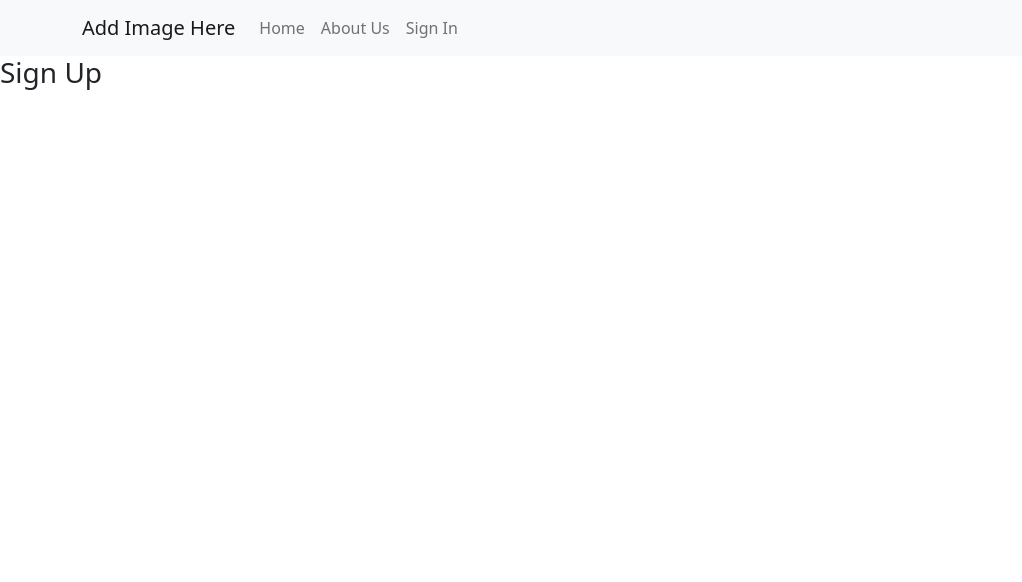
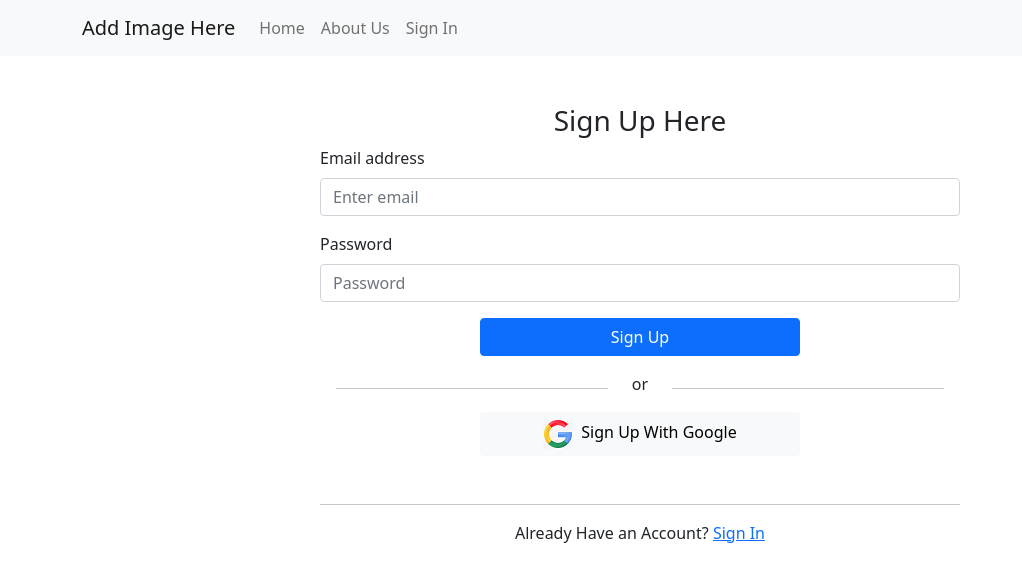
Before and after one commit to SJMormo/klement-tour-guide, a React (Create React App) app: page /signup in a window 1280 px wide. Shown: the top 582 px of the page, without its empty margins (0-1022 px from the left). Built offline with nearby package versions, Linux system fonts and the light colour scheme.

Commit message:
Google sign up added

```diff
--- a/package.json
+++ b/package.json
@@ -3,6 +3,9 @@
   "version": "0.1.0",
   "private": true,
   "dependencies": {
+    "@fortawesome/fontawesome-svg-core": "^6.1.1",
+    "@fortawesome/free-solid-svg-icons": "^6.1.1",
+    "@fortawesome/react-fontawesome": "^0.1.18",
     "@testing-library/jest-dom": "^5.16.4",
     "@testing-library/react": "^13.1.1",
     "@testing-library/user-event": "^13.5.0",
--- a/src/components/SignIn/SignIn.js
+++ b/src/components/SignIn/SignIn.js
@@ -1,58 +1,52 @@
 import React from 'react';
-import { useRef } from 'react';
 import { Button, Form } from 'react-bootstrap';
-import { useCreateUserWithEmailAndPassword } from 'react-firebase-hooks/auth';
-import { useNavigate } from 'react-router-dom';
-import auth from '../../firebase.init';
-import Loading from '../Loading/Loading';
+import { Link } from 'react-router-dom';
+import googleIcon from '../../images/google-logo.png';
+
 
 const SignIn = () => {
-    const navigate = useNavigate();
-    const emailRef = useRef('');
-    const passwordRef = useRef('');
-    const [
-        createUserWithEmailAndPassword,
-        user,
-        loading,
-        error,
-    ] = useCreateUserWithEmailAndPassword(auth);
 
-    const handleSignIn = e => {
-        e.preventDefault();
-        const email = emailRef.current.value;
-        const password = passwordRef.current.value;
-
-        console.log(email, password);
-        createUserWithEmailAndPassword(email, password);
-    }
-
-    if (loading) {
-        return <Loading></Loading>
-    }
-
-    // after login redirect to home
-    if (user) {
-        navigate('/home');
-    }
 
     return (
         <div>
             <h3 className='text-center mt-5'>Sign In Here</h3>
-            <Form onSubmit={handleSignIn} className='w-50 mx-auto'>
+            <div className='w-50 mx-auto'>
+                <Form>
                     <Form.Group className="mb-3" controlId="formBasicEmail">
                         <Form.Label>Email address</Form.Label>
-                    <Form.Control ref={emailRef} type="email" placeholder="Enter email" />
+                        <Form.Control type="email" placeholder="Enter email" />
                     </Form.Group>
 
                     <Form.Group className="mb-3" controlId="formBasicPassword">
                         <Form.Label>Password</Form.Label>
-                    <Form.Control ref={passwordRef} type="password" placeholder="Password" />
+                        <Form.Control type="password" placeholder="Password" />
                     </Form.Group>
 
-                <Button variant="primary" type="submit">
-                    Sign In
+                    <Button className='w-50 d-block mx-auto' variant="primary" type="submit">
+                        Sign Up
                     </Button>
                 </Form>
+            </div>
+
+            <div className='mt-3 d-flex justify-content-center'>
+                <div className='w-25 px-4'>
+                    <hr />
+                </div>
+                <p>or</p>
+                <div className='w-25 px-4'>
+                    <hr />
+                </div>
+            </div>
+            <Button className='w-25 d-block mx-auto' variant="light" type="submit">
+                <img src={googleIcon} alt="" />
+                <span className='ms-2'>Continue With Google</span>
+            </Button>
+            <div>
+                <hr className='w-50 mx-auto mt-5' />
+                <p className='text-center'>
+                    Don't Have an Account? <Link className="form-link" to="/signup">Create an account</Link>
+                </p>
+            </div>
         </div>
     );
 };
--- a/src/components/SignUp/SignUp.js
+++ b/src/components/SignUp/SignUp.js
@@ -1,9 +1,86 @@
-import React from 'react';
+import React, { useRef } from 'react';
+import { Button, Form } from 'react-bootstrap';
+import { useCreateUserWithEmailAndPassword, useSignInWithGoogle } from 'react-firebase-hooks/auth';
+import { Link, useNavigate } from 'react-router-dom';
+import auth from '../../firebase.init';
+import Loading from '../Loading/Loading';
+import googleIcon from '../../images/google-logo.png';
 
 const SignUp = () => {
+    const navigate = useNavigate();
+    const emailRef = useRef('');
+    const passwordRef = useRef('');
+    const [
+        createUserWithEmailAndPassword,
+        user,
+        loading,
+        error,
+    ] = useCreateUserWithEmailAndPassword(auth);
+
+    // user sign up
+    const handleSignUp = e => {
+        e.preventDefault();
+        const email = emailRef.current.value;
+        const password = passwordRef.current.value;
+
+        console.log(email, password);
+        createUserWithEmailAndPassword(email, password);
+    }
+
+    // sign up with google
+    const [signInWithGoogle, googleUser, googleLoading, googleError] = useSignInWithGoogle(auth);
+
+    if (loading || googleLoading) {
+        return <Loading></Loading>
+    }
+
+    // after login redirect to home
+    if (user || googleUser) {
+        navigate('/home');
+    }
+
     return (
         <div>
-            <h3>Sign Up</h3>
+            <h3 className='text-center mt-5'>Sign Up Here</h3>
+            <Form onSubmit={handleSignUp} className='w-50 mx-auto'>
+                <Form.Group className="mb-3" controlId="formBasicEmail">
+                    <Form.Label>Email address</Form.Label>
+                    <Form.Control ref={emailRef} type="email" placeholder="Enter email" />
+                </Form.Group>
+
+                <Form.Group className="mb-3" controlId="formBasicPassword">
+                    <Form.Label>Password</Form.Label>
+                    <Form.Control ref={passwordRef} type="password" placeholder="Password" />
+                </Form.Group>
+
+                <Button className='w-50 d-block mx-auto' variant="primary" type="submit">
+                    Sign Up
+                </Button>
+            </Form>
+
+
+            <div className='mt-3 d-flex justify-content-center'>
+                <div className='w-25 px-4'>
+                    <hr />
+                </div>
+                <p>or</p>
+                <div className='w-25 px-4'>
+                    <hr />
+                </div>
+            </div>
+
+
+            <Button onClick={() => signInWithGoogle()} className='w-25 d-block mx-auto' variant="light" type="submit">
+                <img src={googleIcon} alt="" />
+                <span className='ms-2'>Sign Up With Google</span>
+            </Button>
+
+            <div>
+                <hr className='w-50 mx-auto mt-5' />
+                <p className='text-center'>
+                    Already Have an Account? <Link className="form-link" to="/signin">Sign In</Link>
+                </p>
+            </div>
         </div>
     );
 };
```
Also changed, not shown: src/images/google-logo.png (added), 1 other file (tests, documents, lock files or other folders). Lines whose indentation alone changed are shown as unchanged.
